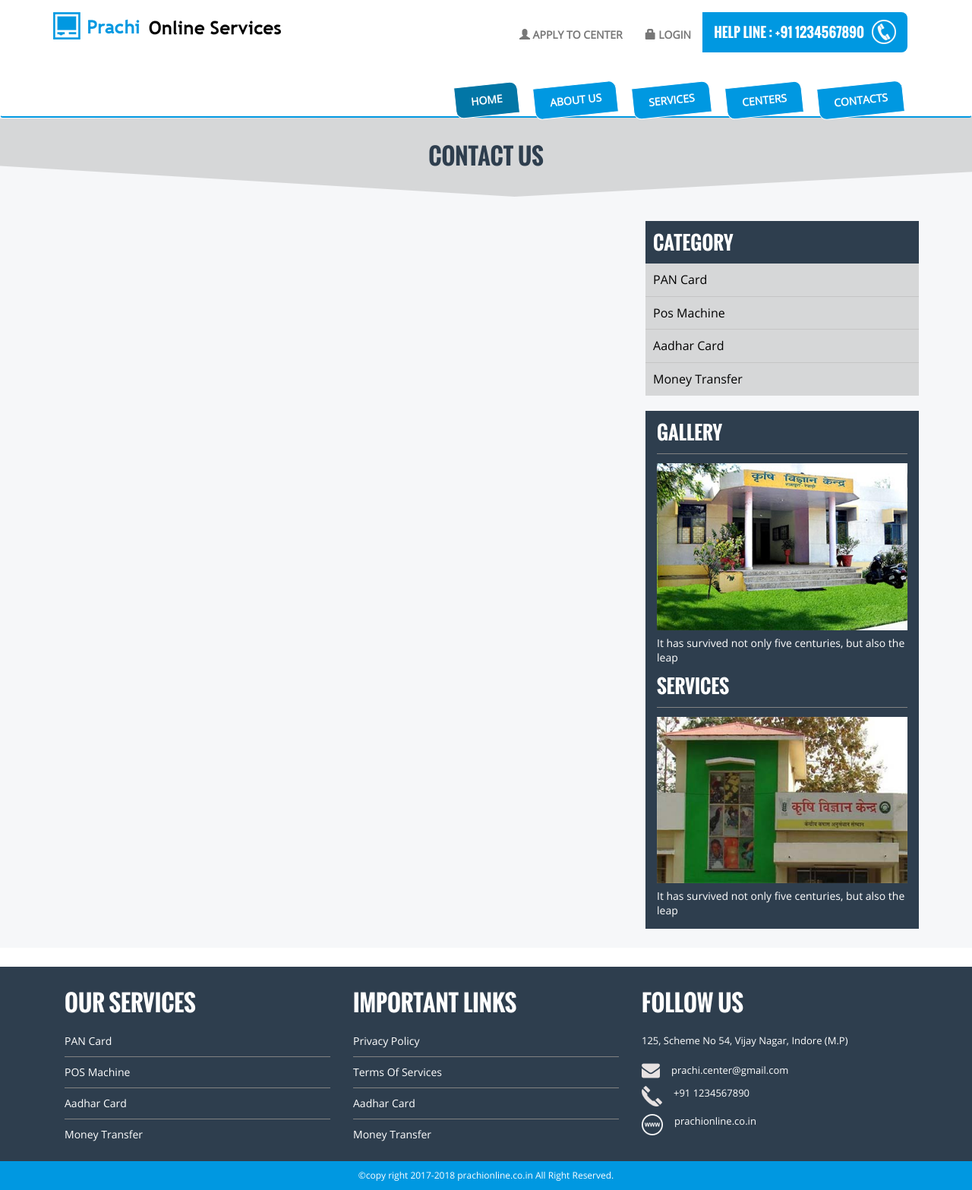
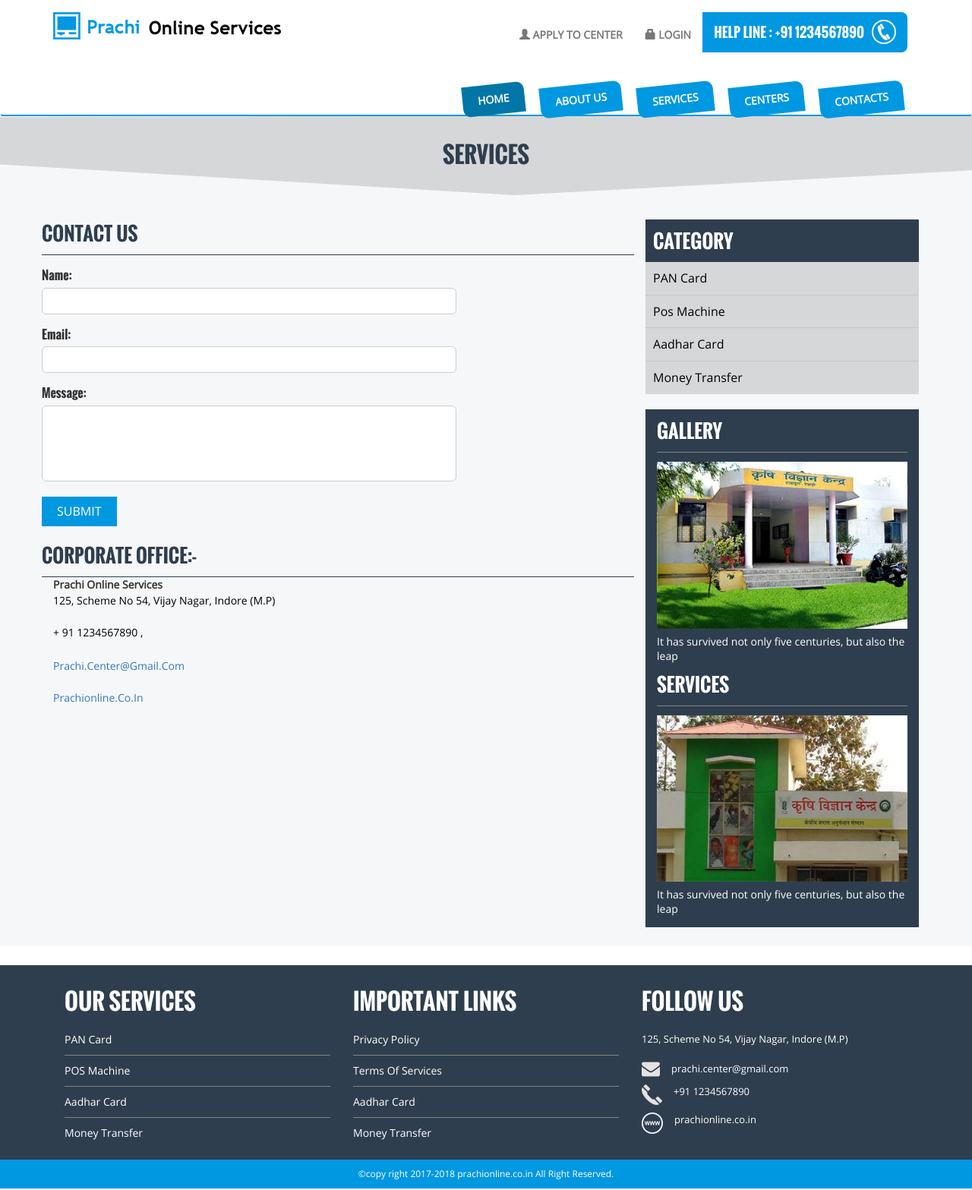
Before and after one commit to prachionline/prachi_team, a CodeIgniter app: page /database/home/contact in a window 1280 px wide. Shown: the whole page at 76% size. Run offline with CodeIgniter, Linux system fonts and the light colour scheme.

Commit message:
Hemant 26 Jun

```diff
--- a/application/controllers/Auth.php
+++ b/application/controllers/Auth.php
@@ -6,6 +6,7 @@ class Auth extends CI_Controller {
 	function __construct(){
 		parent::__construct();
 		$this->load->model('Auth_model','auth');
+		$this->form_validation->set_error_delimiters('<p class="error">', '</p>');
 	}
 
 	public function index(){
@@ -18,6 +19,7 @@ class Auth extends CI_Controller {
 
 
 	public function verify(){
+
 
 		if ($this->form_validation->run() == FALSE){
 
--- a/application/views/pages/contact.php
+++ b/application/views/pages/contact.php
@@ -1,15 +1,47 @@
 <?php $this->load->view("common/header"); ?>
-
 <div class="mid-section">
 	<div class="inr-title">
-		<h3>Contact us </h3>
+		<h3>services  </h3>
 	</div>
 	<div class="container">
 		<div class="row">
 			<div class="col-lg-12 col-md-12 col-sm-12 inner-main-box">
 				<div class="row">
 					<div class="col-lg-8 col-md-8 col-sm-8 lhs-quad">
-
+						<div class="row services-detail">
+							<span class="inr-page-title"> contact Us </span>
+							<form>
+								<div class="contact-quad">
+									<label> Name: </label>
+									<input type="text" class="">
+								</div>
+								<div class="contact-quad">
+									<label>Email: </label>
+									<input type="text" class="">
+								</div>
+								<div class="contact-quad">
+									<label>Message: </label>
+									<textarea></textarea>
+								</div>
+								<button class="contect-btn">submit</button>
+							</form>
+							<span class="inr-page-title"> Corporate Office:- </span>
+							<div class="col-md-6">
+								<address>
+									<strong><i class="fa fa-map-marker"></i>Prachi Online Services </strong>
+									<p> 125, Scheme No 54, Vijay Nagar, Indore (M.P) </p>
+								</address>
+								<address>
+									<p>
+										<i class="fa fa-phone"></i>+ 91 1234567890 ,
+										<br><br>
+										<i class="fa fa-envelope"></i> <a href="">prachi.center@gmail.com</a>
+									</p>
+									<p> <i class="fa fa-globe"></i> <a href="">prachionline.co.in</a></p>
+								</address>
+								<hr>
+							</div>
+						</div>
 					</div>
 					<?php $this->load->view('pages/rhs');?>
 				</div>
--- a/public/css/style.css
+++ b/public/css/style.css
@@ -25,8 +25,8 @@ border-top-right-radius:8px;border-bottom-right-radius:8px;font-size:18px;font-f
 .navbar-default .navbar-nav>li>a:hover {color:#0098e1}
 ul.menu {float:right;margin-top:40px}
 ul.menu li {float: left;margin-right: 20px;}
-ul.menu li a {float:left;width:100%;font-weight:bold;background:#0098e1;color:#fff;padding:10px 20px 10px 20px;text-transform: uppercase;transform:rotate(354deg);-ms-transform:rotate(354deg); /* IE 9 */ -moz-transform:rotate(354deg); /* Firefox */-webkit-transform:rotate(354deg); /* Safari and Chrome */ -o-transform:rotate(354deg); /* Opera */+;    border-top-right-radius: 10px;
-    border-bottom-left-radius: 10px;border: 1px solid}
+ul.menu li a {float:left;width:100%;font-weight:bold;background:#0098e1;color:#fff;padding:10px 20px 10px 20px;    text-transform: uppercase;transform:rotate(354deg);-ms-transform:rotate(354deg); /* IE 9 */ -moz-transform:rotate(354deg); /* Firefox */-webkit-transform:rotate(354deg); /* Safari and Chrome */ -o-transform:rotate(354deg); /* Opera */+;    border-top-right-radius: 10px;
+    border-bottom-left-radius: 10px;}
 ul.menu li a:hover {background:#0276a6;text-decoration:none;transform:rotate(360deg);-ms-transform:rotate(360deg); /* IE 9 */-moz-transform:rotate(360deg); /* Firefox */-webkit-transform:rotate(360deg); /* Safari and Chrome */ -o-transform:rotate(360deg); /* Opera */+}
 ul.menu li a.active {background:#0276a6;}
 .nav-quad {float: left;width: 100%;}
@@ -126,6 +126,32 @@ ul.rhs-menu li a:hover {background:#2e3e4e;color:#fff;}
 .services-inr-box .services-box{margin-top:0px;margin-bottom:20px;min-height:240px;}
 .services-inr-box .service-heading{font-size:18px;padding:10px 0px 0px;line-height: 21px;}
 .services-inr-box .service-desc {font-size:13px;}
+.login-box {width:50%;margin:0 auto;-webkit-box-shadow: 2px 3px 11px 1px #adacac;
+-moz-box-shadow: 2px 3px 11px 1px #adacac;box-shadow: 2px 3px 11px 1px #adacac;background: #fff;padding: 15px 20px 15px;}
+.field-wrap {float:left;width:100%;margin-bottom:10px;}
+.field-wrap label{float:left;width:100%;font-size: 18px;font-family: 'Oswald-Bold';color:#333;}
+.field-wrap input{float:left;width:100%;height:35px;padding-left:10px;font-size:14px;color:#333;    border: solid 1px #ccc;
+border-radius: 6px;}
+.forgot a{color:#0098e1;font-size:13px;width:100%;text-decoration:underline;}
+.forgot a:hover{color:#000;text-decoration:none;}
+.login-box .button{background:#0098e1;color:#FFF;font-size:16px;text-transform:uppercase;padding:8px 20px 8px;display: inline-block;border:none;}
+.login-box .button:hover{background:#0276a6;}
+.btn-quad {float:left;width:100%;text-align:center}
+.error{float: left;width: 100%;color: #ff0000;margin-bottom:0px;font-size:12px;}
+.inr-page-title {float: left;width:100%;padding:0px 10px 10px 0px;font-family: 'Oswald-Bold';
+font-size: 25px;color: #2e3e4e;text-transform: uppercase;border-bottom: solid 1px #2e3e4e;}
+.services-bnr {float: left;width:100%;margin-top:20px;margin-bottom:15px;}
+.services-bnr img {width:100%}
+.contact-quad {float:left;width:100%;margin-top: 15px;}
+.contact-quad label {float:left;width:70%;font-size: 16px;font-family: 'Oswald-Bold';color:#333;}
+.contact-quad input{float:left;width:70%;height:35px;padding-left:10px;font-size:14px;color:#333;    border: solid 1px #ccc;
+border-radius: 6px;}
+.contact-quad textarea {float:left;width:70%;height:100px;padding-left:10px;font-size:14px;color:#333;    border: solid 1px #ccc;
+border-radius: 6px;resize:none}
+.contect-btn {background:#0098e1;color:#FFF;font-size:16px;text-transform:uppercase;
+padding: 8px 20px 8px;border:none;margin-top: 20px;margin-bottom: 20px;}
+.contect-btn:hover {background:#0276a6;}
+
 @media only screen and (min-width: 768px) and (max-width: 1024px) {
 
 }
```
Also changed, not shown: application/views/pages/service_detail.php (+24 -4 lines), public/images/services.jpg (added).
